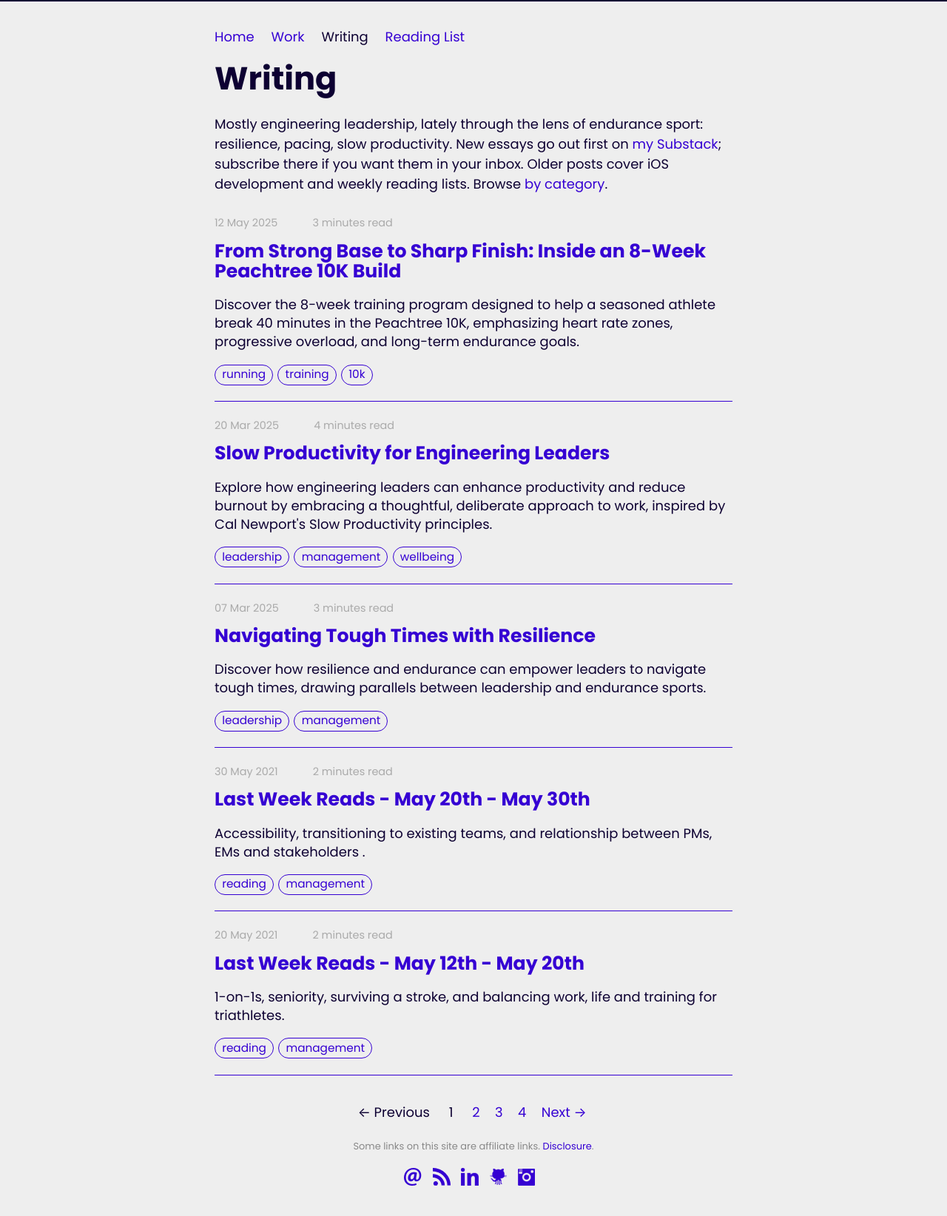
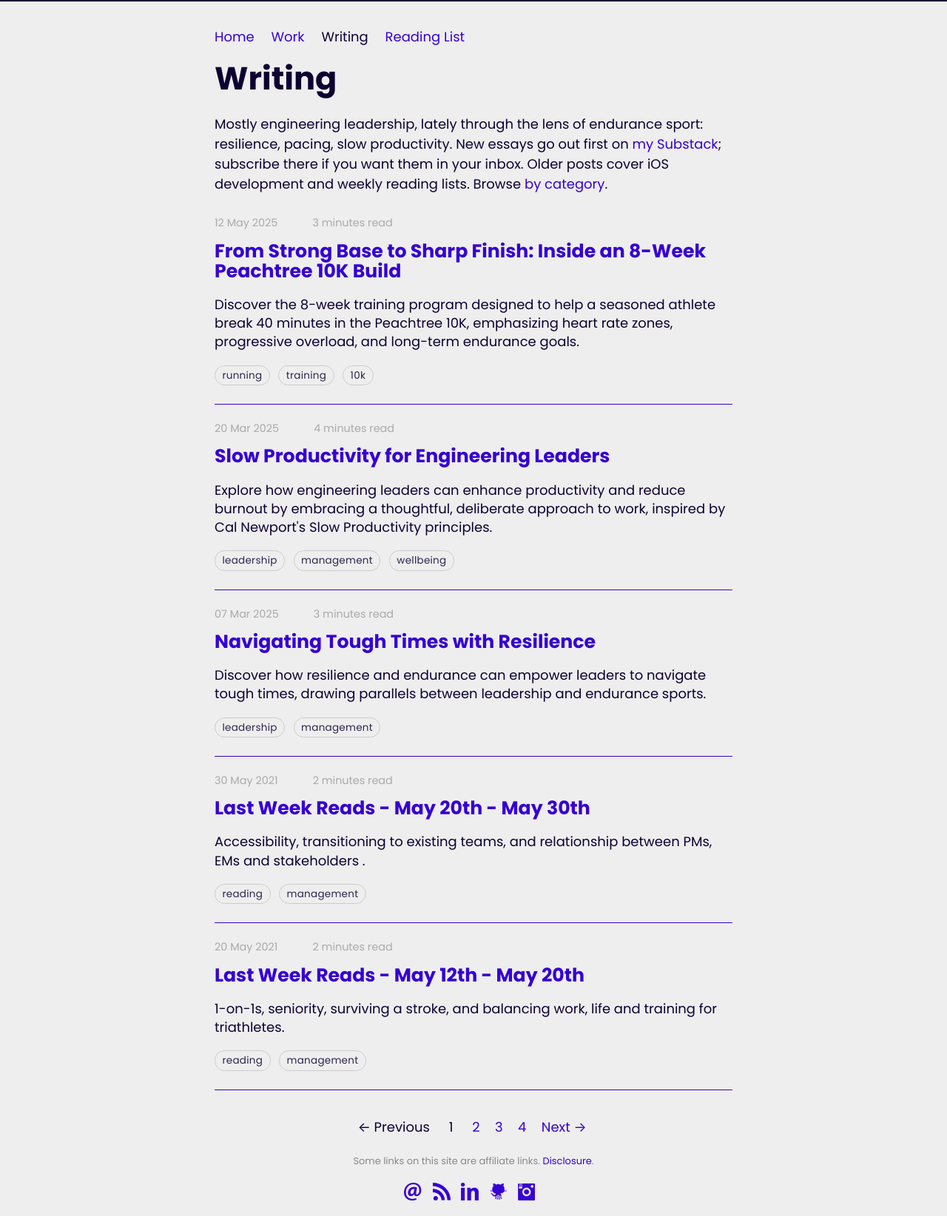
Before and after one commit to EdSancha/edsancha.github.io, a Jekyll site: the page built from blog/index.html, in a window 1280 px wide. Shown: the whole page at 74% size. Built offline with Jekyll 4.4.1, drawn with Linux system fonts in a browser that asks for light colours; the list of posts is cut into pages by our own code.

Commit message:
Space out and tone down category chips, cache-bust stylesheets
Category links were rendered with no whitespace between them, so a
browser holding the previous main.css showed them run together as one
word. The chips now have real spacing in the markup, a smaller and
lighter style (0.75em, neutral border, no bold) and a subtle hover.

The stylesheet links carry a build-time version query so CSS changes
are picked up on the first load after a deploy instead of waiting on
the browser cache.

Co-Authored-By: Claude Fable 5.1 <noreply@anthropic.com>
Claude-Session: https://claude.ai/code/session_011gw2WJYhJyDtbt6hWEsXtg

```diff
--- a/_includes/header.html
+++ b/_includes/header.html
@@ -7,10 +7,10 @@
     <link rel="alternate" type="application/rss+xml" title="{{ site.title | xml_escape }}" href="{{ '/feed.xml' | absolute_url }}">
 
     <!-- syntax highlighting CSS -->
-    <link rel="stylesheet" href="/css/syntax.css">
+    <link rel="stylesheet" href="/css/syntax.css?v={{ site.time | date: '%Y%m%d%H%M' }}">
 
     <!-- Custom CSS -->
-    <link rel="stylesheet" href="/css/main.css">
+    <link rel="stylesheet" href="/css/main.css?v={{ site.time | date: '%Y%m%d%H%M' }}">
 
     <!-- Google tag (gtag.js) -->
     <script async src="https://www.googletagmanager.com/gtag/js?id=G-SCPXBKNSLQ"></script>
--- a/_layouts/post.html
+++ b/_layouts/post.html
@@ -16,7 +16,9 @@ layout: default
 {% assign post_categories = page.categories | where_exp: "c", "c != 'blog'" %}
 {% if post_categories.size > 0 %}
 <p class="categories">
-  {% for category in post_categories %}<a href="/blog/categories/#{{ category | slugify }}">{{ category }}</a>{% endfor %}
+  {% for category in post_categories %}
+  <a href="/blog/categories/#{{ category | slugify }}">{{ category }}</a>
+  {% endfor %}
 </p>
 {% endif %}
 
--- a/blog/categories/index.html
+++ b/blog/categories/index.html
@@ -9,7 +9,9 @@ description: All posts on edsancha.com grouped by category.
 {%- comment -%} "blog" is implicit from the blog/_posts directory, not a real category. {%- endcomment -%}
 {% assign categories = site.categories | sort %}
 <p class="category-index">
-  {% for category in categories %}{% assign name = category[0] %}{% if name == "blog" %}{% continue %}{% endif %}<a href="#{{ name | slugify }}">{{ name }} <span class="count">{{ category[1].size }}</span></a>{% endfor %}
+  {% for category in categories %}{% assign name = category[0] %}{% if name == "blog" %}{% continue %}{% endif %}
+  <a href="#{{ name | slugify }}">{{ name }} <span class="count">{{ category[1].size }}</span></a>
+  {% endfor %}
 </p>
 
 {% for category in categories %}
--- a/blog/index.html
+++ b/blog/index.html
@@ -26,7 +26,9 @@ description: Essays on engineering leadership, AI-assisted software development
         {% assign post_categories = post.categories | where_exp: "c", "c != 'blog'" %}
         {% if post_categories.size > 0 %}
         <p class="categories">
-          {% for category in post_categories %}<a href="/blog/categories/#{{ category | slugify }}">{{ category }}</a>{% endfor %}
+          {% for category in post_categories %}
+  <a href="/blog/categories/#{{ category | slugify }}">{{ category }}</a>
+  {% endfor %}
         </p>
         {% endif %}
       </li>
--- a/css/main.css
+++ b/css/main.css
@@ -729,29 +729,33 @@ ul.apps {
 
 .categories {
   margin: 0 0 1em;
-  font-size: 0.85em;
 }
 
 .posts .categories a {
-  font-size: 1em;
+  font-size: 0.75em;
   font-weight: normal;
 }
 
 .categories a,
 .category-index a {
   display: inline-block;
-  margin: 0 0.4em 0.4em 0;
-  padding: 0.1em 0.6em;
-  border: 1px solid var(--link-foreground);
+  margin: 0 0.5em 0.5em 0;
+  padding: 0.15em 0.7em;
+  border: 1px solid var(--blockquote-border);
   border-radius: 1em;
-  line-height: 1.5em;
+  font-size: 0.75em;
+  font-weight: normal;
+  letter-spacing: 0.02em;
+  line-height: 1.6em;
+  color: var(--body-foreground);
+  opacity: 0.85;
 }
 
 .categories a:hover,
 .category-index a:hover {
-  border-bottom: 1px solid var(--link-foreground);
-  background: var(--link-foreground);
-  color: var(--body-background);
+  border: 1px solid var(--link-foreground);
+  color: var(--link-foreground);
+  opacity: 1;
 }
 
 .category-index {
```
